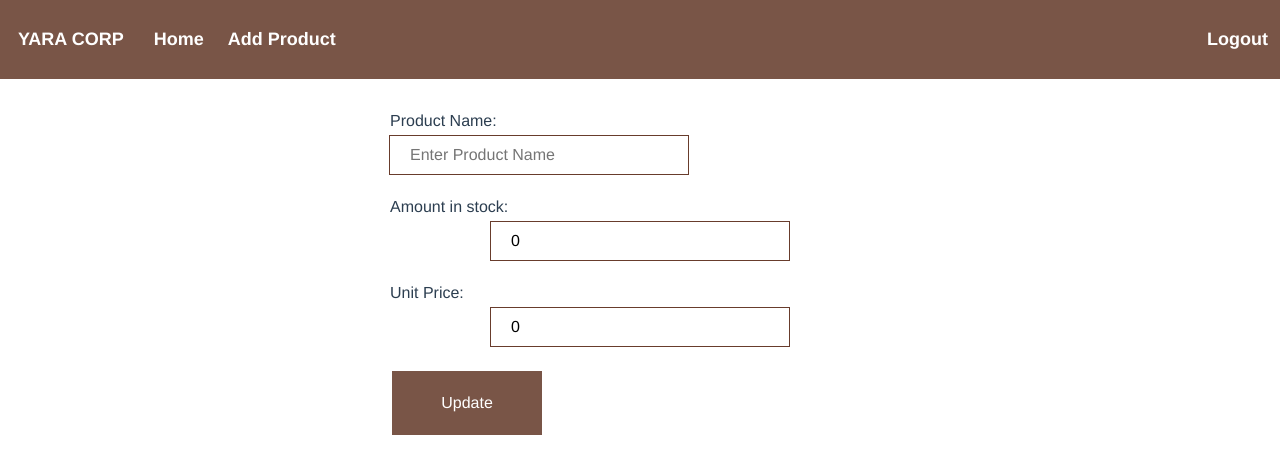
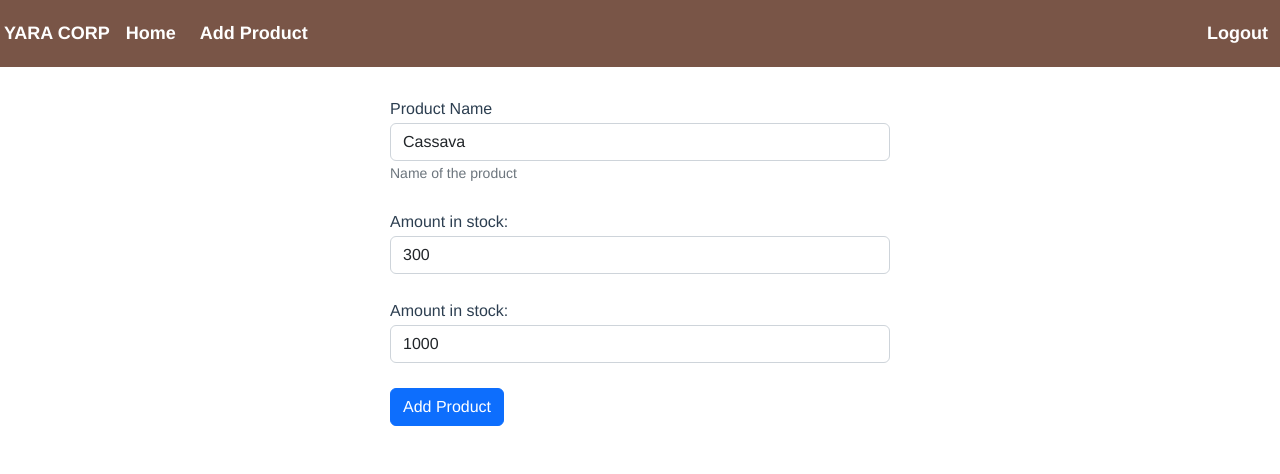
Before and after one commit to eugeneegbe/manage-resto, a Vue app: page /update/1 in a window 1280 px wide. Shown: the top 474 px of the page. Built offline with nearby package versions, Linux system fonts and the light colour scheme; sample sign-in values are in the browser's storage.

Commit message:
Added binding to add-update

```diff
--- a/src/components/AddProduct.vue
+++ b/src/components/AddProduct.vue
@@ -5,16 +5,16 @@
         <form>
             <div class="form-group">
                 <label for="product_name">Product Name</label>
-                <input type="text" class="form-control" aria-describedby="nameHelp">
+                <input type="text" class="form-control" aria-describedby="nameHelp" v-model="product.name">
                 <small id="nameHelp" class="form-text text-muted">Name of the product</small>
             </div>
             <div class="form-group">
                 <label for="amount">Amount in stock:</label>
-                <input type="number" class="form-control">
+                <input type="number" v-model="product.stock" class="form-control">
             </div>
             <div class="form-group">
                 <label for="amount">Amount in stock:</label>
-                <input type="number" class="form-control">
+                <input type="number" v-model="product.amount" class="form-control">
             </div>
             <button type="button"  class="btn btn-primary " v-on:click="addProduct">Add Product</button>
         </form>
--- a/src/components/ResHeader.vue
+++ b/src/components/ResHeader.vue
@@ -48,7 +48,6 @@
 
 .navbar a{
     color: white;
-    padding: 14px;
     font-size: large;
     text-align: center;
     text-decoration: none;
--- a/src/components/UpdateProduct.vue
+++ b/src/components/UpdateProduct.vue
@@ -1,16 +1,23 @@
 <template>
     <ResHeader />
-    <form class="add">
-        <div class="input-group">
-            <label>Product Name:</label>
-            <input type="text" name="name" placeholder="Enter Product Name"  v-model="product.name"/>
-        </div>
-        <label>Amount in stock:</label>
-        <input type="number" name="stock" v-model="product.stock"/>
-        <label>Unit Price:</label>
-        <input type="number" name="price"  v-model="product.price"/>
-        <button type="button" v-on:click="updateProduct">Update</button>
-    </form>
+    <div class="container text-center  mr-auto">
+        <form>
+            <div class="form-group">
+                <label for="product_name">Product Name</label>
+                <input type="text" class="form-control" aria-describedby="nameHelp" v-model="product.name">
+                <small id="nameHelp" class="form-text text-muted">Name of the product</small>
+            </div>
+            <div class="form-group">
+                <label for="amount">Amount in stock:</label>
+                <input type="number" v-model="product.stock" class="form-control">
+            </div>
+            <div class="form-group">
+                <label for="amount">Amount in stock:</label>
+                <input type="number" v-model="product.price" class="form-control">
+            </div>
+            <button type="button"  class="btn btn-primary " v-on:click="addProduct">Add Product</button>
+        </form>
+    </div>
 </template>
 
 <script>
@@ -38,6 +45,12 @@ export default {
     },
     mounted() {
         let user_data = JSON.parse(localStorage.getItem('user-data'))
+        let sample = {
+            name: "Cassava",
+            stock: 300,
+            price: 1000
+        }
+        this.product = sample
 
         if(user_data){
             console.log(this.$route.params.id)
```
